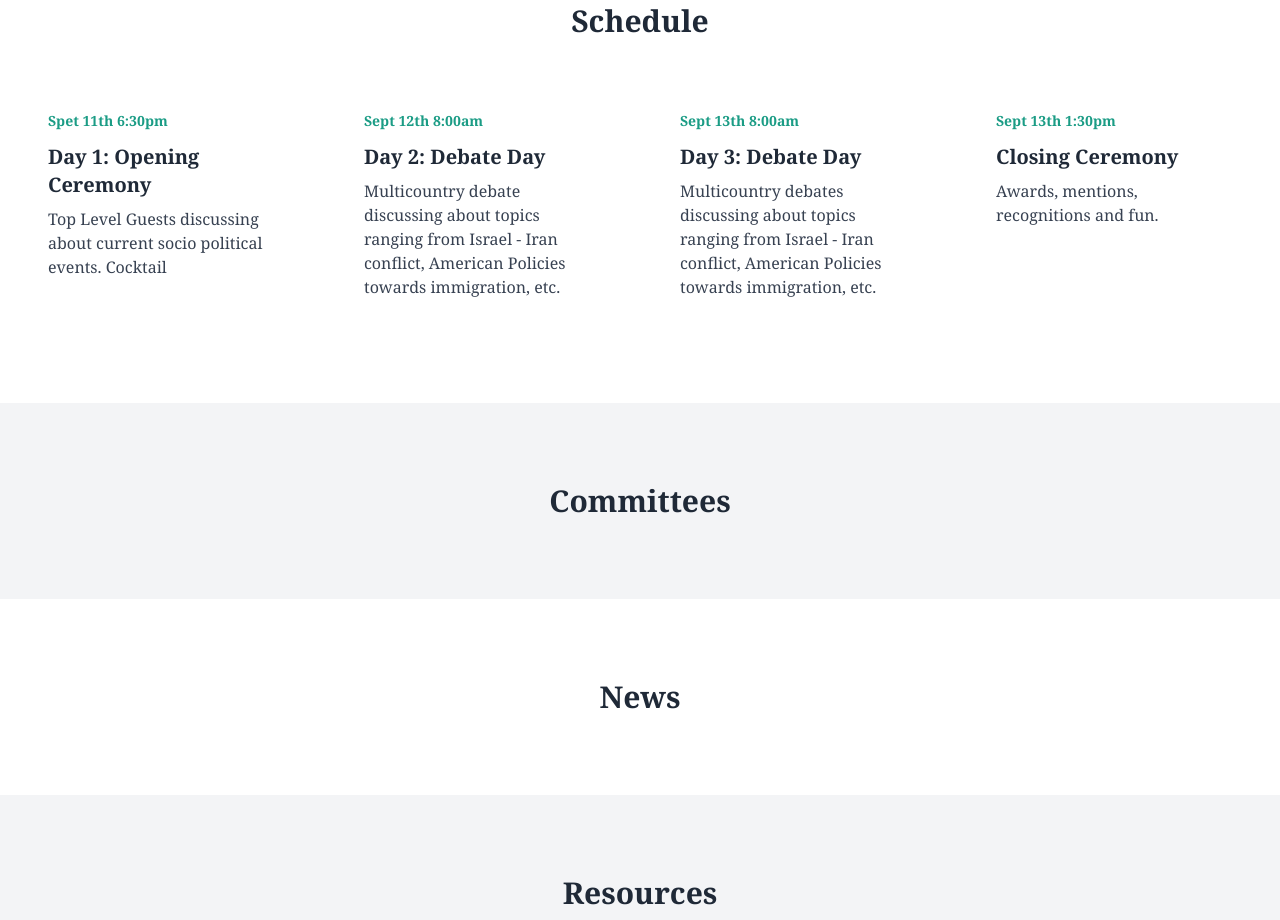
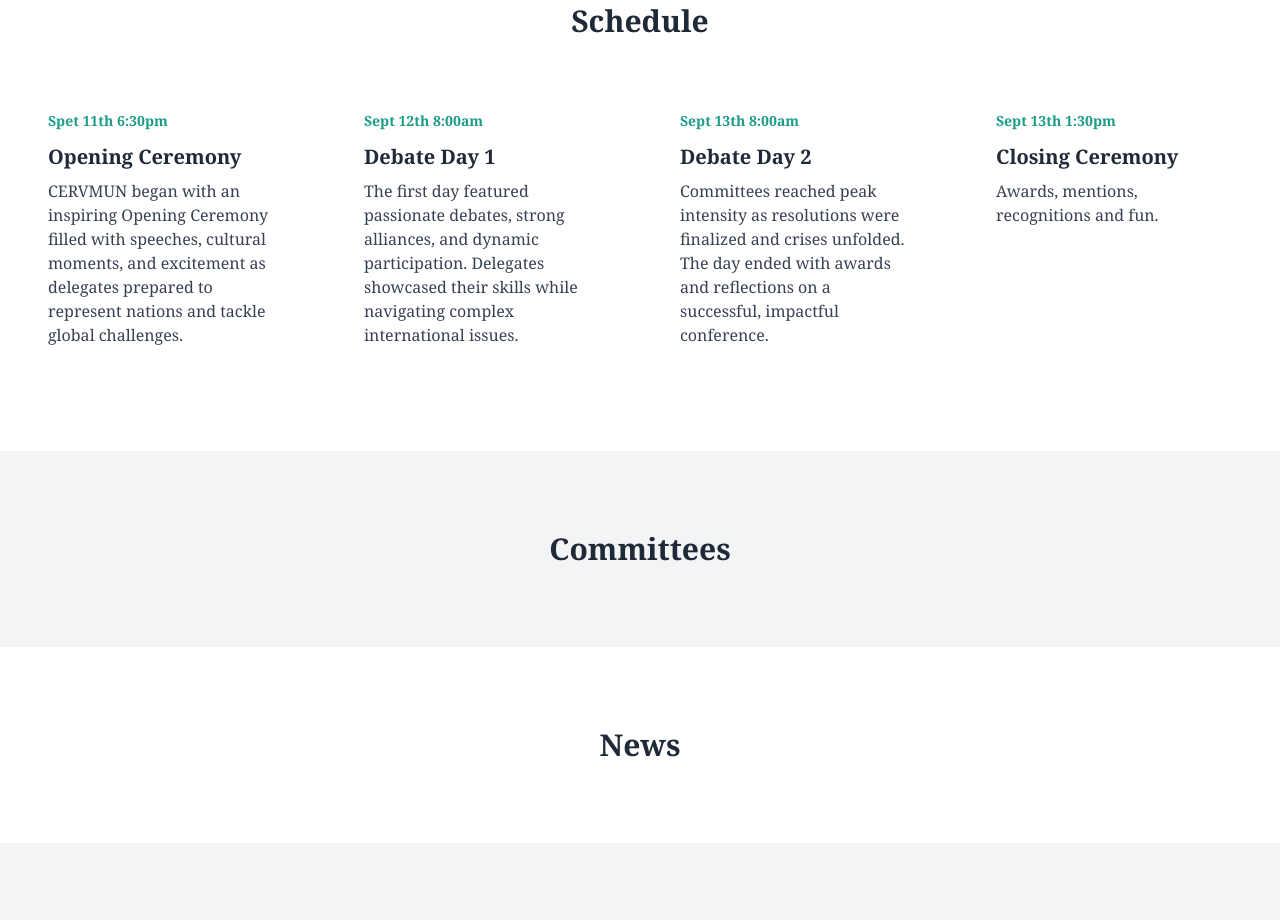
Before and after one commit to erichaagtl/cervmun, a plain HTML site: page index.html in a window 1280 px wide. Shown: the part 1691-2611 px from the top of the page. Drawn offline with nearby package versions, Linux system fonts and the light colour scheme.

Commit message:
Add files via upload

```diff
--- a/index.html
+++ b/index.html
@@ -110,20 +110,20 @@
                 <!-- Schedule Item 1 -->
                 <div class="p-6 rounded-lg">
                     <p class="text-sm font-semibold mb-3" style="color: #1b9c85;">Spet 11th 6:30pm</p>
-                    <h3 class="font-bold text-xl mb-2">Day 1: Opening Ceremony</h3>
-                    <p class="text-gray-700">Top Level Guests discussing about current socio political events. Cocktail</p>
+                    <h3 class="font-bold text-xl mb-2">Opening Ceremony</h3>
+                    <p class="text-gray-700">CERVMUN began with an inspiring Opening Ceremony filled with speeches, cultural moments, and excitement as delegates prepared to represent nations and tackle global challenges.</p>
                 </div>
                 <!-- Schedule Item 2 -->
                 <div class="p-6 rounded-lg">
                     <p class="text-sm font-semibold mb-3" style="color: #1b9c85;">Sept 12th 8:00am</p>
-                    <h3 class="font-bold text-xl mb-2">Day 2: Debate Day</h3>
-                    <p class="text-gray-700">Multicountry debate discussing about topics ranging from Israel - Iran conflict, American Policies towards immigration, etc.</p>
+                    <h3 class="font-bold text-xl mb-2">Debate Day 1</h3>
+                    <p class="text-gray-700">The first day featured passionate debates, strong alliances, and dynamic participation. Delegates showcased their skills while navigating complex international issues.</p>
                 </div>
                 <!-- Schedule Item 3 -->
                 <div class="p-6 rounded-lg">
                     <p class="text-sm font-semibold mb-3" style="color: #1b9c85;">Sept 13th 8:00am</p>
-                    <h3 class="font-bold text-xl mb-2">Day 3: Debate Day</h3>
-                    <p class="text-gray-700">Multicountry debates discussing about topics ranging from Israel - Iran conflict, American Policies towards immigration, etc.</p>
+                    <h3 class="font-bold text-xl mb-2">Debate Day 2</h3>
+                    <p class="text-gray-700">Committees reached peak intensity as resolutions were finalized and crises unfolded. The day ended with awards and reflections on a successful, impactful conference.</p>
                 </div>
                 <!-- Schedule Item 4 -->
                 <div class="p-6 rounded-lg">
```
